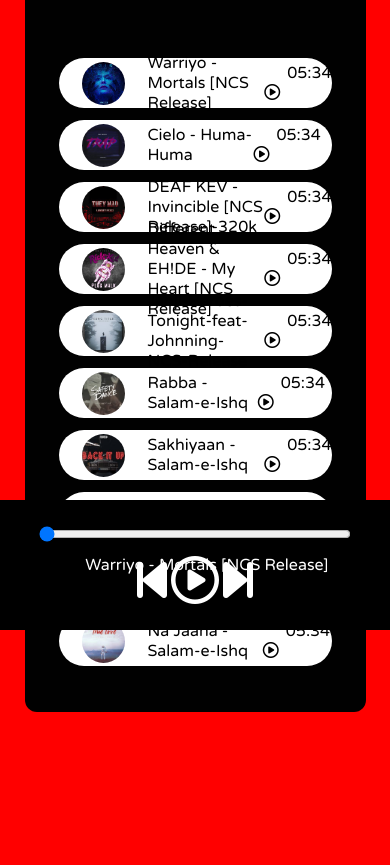
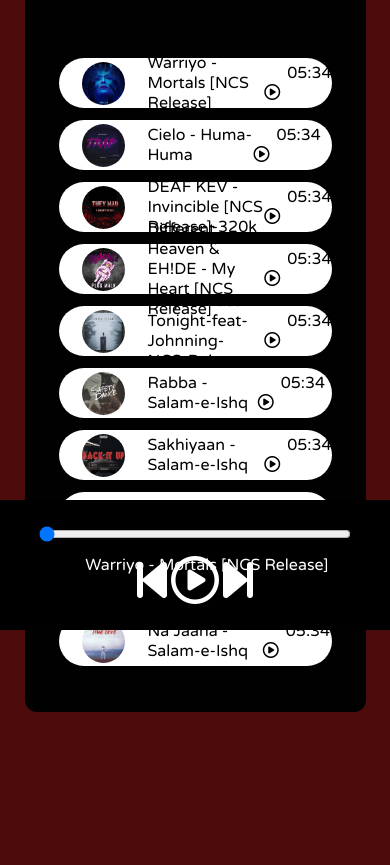
Before and after one commit to Soumya-sys-ctrl/spotify_clone, a plain HTML site: page index.html in a window 390 px wide. Shown: the part 214-1079 px from the top of the page. Drawn offline with Linux system fonts and the light colour scheme.

Commit message:
updated commit

```diff
--- a/style.css
+++ b/style.css
@@ -117,6 +117,6 @@ nav ul li{
 
 @media only screen and (max-width: 1100px) {
     body {
-      background-color: red;
+      background-color: rgb(76, 12, 12);
     }
   }
```
